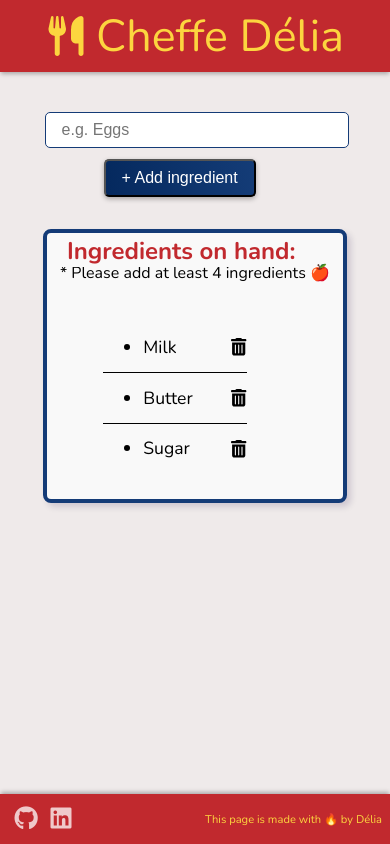
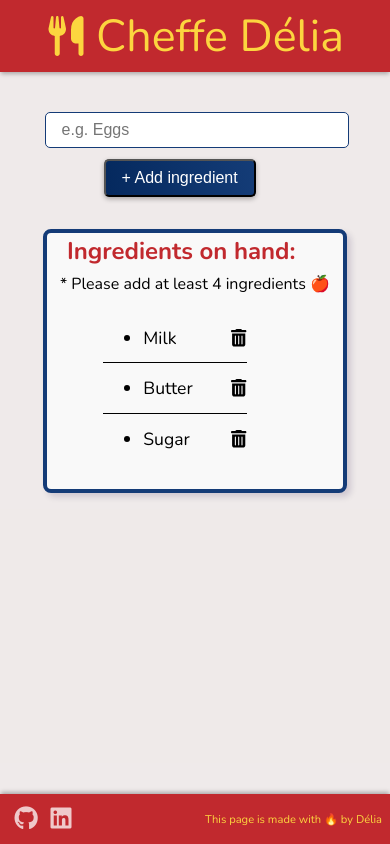
Before and after one commit to Delia-1/recipe-generator, a React (Vite) app in the folder frontend/: page / in a window 390 px wide. Built offline with nearby package versions, Linux system fonts and the light colour scheme; no server answers.

Commit message:
fixed mobil layout

```diff
--- a/frontend/src/components/Main.jsx
+++ b/frontend/src/components/Main.jsx
@@ -82,11 +82,8 @@ export default function Main() {
         <section className="ingredients-section">
                 <section className="listPart">
         <h2 className="listPartText">Ingredients on hand:</h2>
-        <div style={{margin: "0.3rem 0"}}>
-
         {ingredientsList.length < 4 &&
-          <p>* Please add at least 4 ingredients 🍎</p> }
-        </div>
+          <p className="text-add-ing">* Please add at least 4 ingredients 🍎</p> }
         <ul className="listPartList">{ingredientsList}</ul>
           {list.length > 3 && (
             <button onClick={toggleRecipe} className="button-submit">
--- a/frontend/src/style/App.css
+++ b/frontend/src/style/App.css
@@ -177,4 +177,8 @@ form {
       left: 10px;
 
   }
+  .text-add-ing {
+    position: relative;
+    top: 16px;
+  }
 }
```
